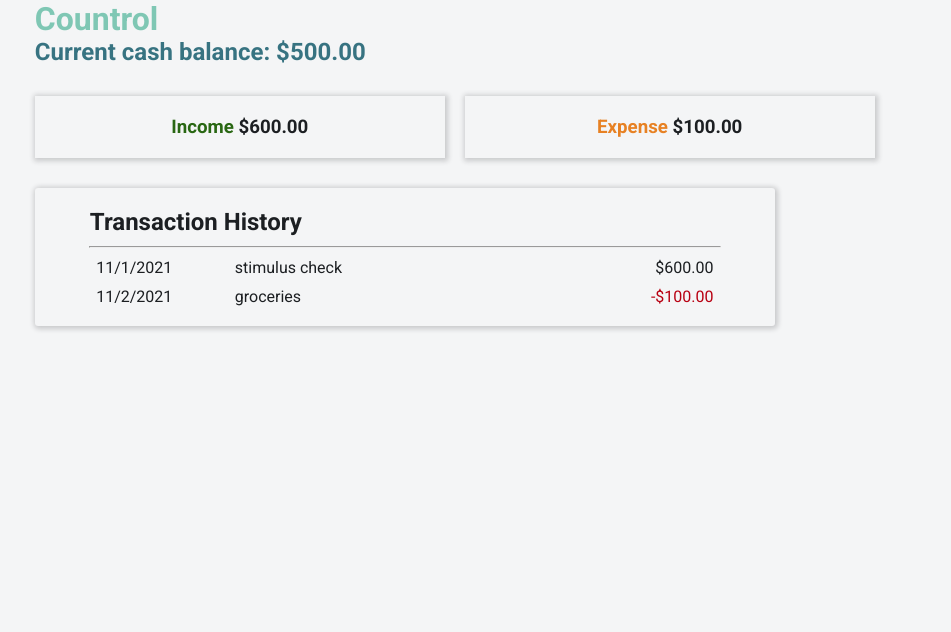
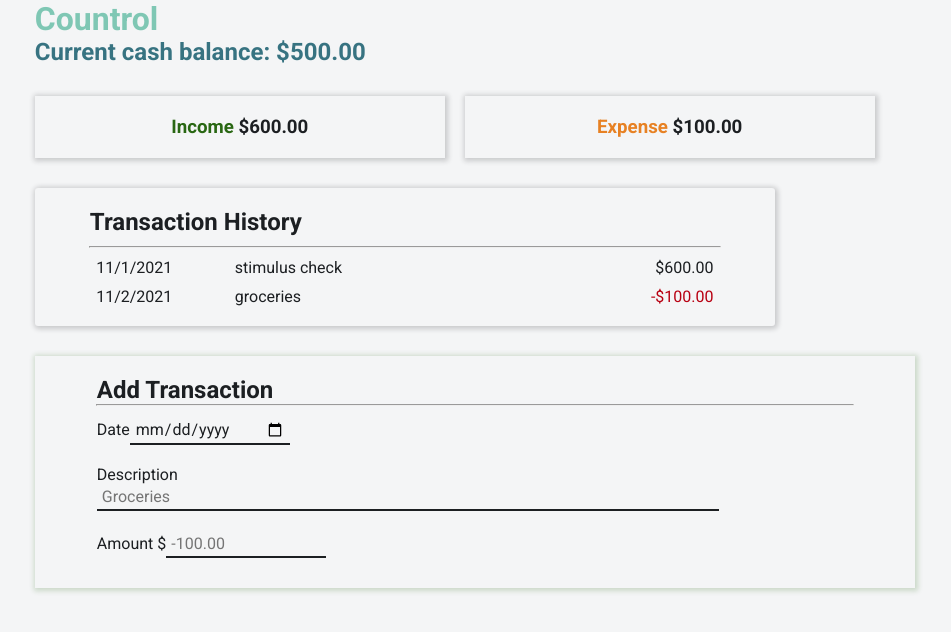
Before and after one commit to Luna5678/expense-tracker, a React (Create React App) app: page / in a window 1280 px wide. Shown: the top 632 px of the page, without its empty margins (81-1032 px from the left). Built offline with nearby package versions, Linux system fonts and the light colour scheme.

Commit message:
Adds form fields with some styling

```diff
--- a/src/App.js
+++ b/src/App.js
@@ -2,6 +2,7 @@ import Header from './components/Header';
 import Balance from './components/Balance';
 import TransactionContainer from './components/TransactionContainer';
 import IncomeExpenses from './components/IncomeExpenses';
+import AddTransaction from './components/AddTransaction';
 import { GlobalProvider } from './context/GlobalState';
 import './App.scss';
 
@@ -12,6 +13,7 @@ function App() {
       <Balance />
       <IncomeExpenses />
       <TransactionContainer />
+      <AddTransaction />
     </GlobalProvider>
   );
 }
--- a/src/App.scss
+++ b/src/App.scss
@@ -70,3 +70,27 @@ $color-blue: #377381;
 .expense-text {
   color: $color-red;
 }
+
+.add-transaction-form {
+  margin: 0;
+  padding: 20px 20px;
+  box-shadow: 1px 1px 5px 2px rgba($color-green, 0.2);
+}
+
+.form-control {
+  margin: 0;
+  padding: 10px 0;
+}
+
+input {
+  font-family: $font-body;
+  border: none;
+  border-bottom: 2px solid $color-black;
+  font-size: 1rem;
+  padding: 3px 5px;
+}
+
+input[type="date"],
+input[type="number"] {
+  width: 150px;
+}
--- /dev/null
+++ b/src/components/AddTransaction.js
@@ -0,0 +1,27 @@
+const AddTransaction = () => {
+  return (
+    <div className="add-transaction-form">
+      <h2>Add Transaction</h2>
+      <hr />
+      <form>
+        <div className="form-control">
+          <label htmlFor="date">Date</label>
+          <input id="date" name="date" type="date" />
+        </div>
+
+        <div className="form-control">
+          <label htmlFor="text">Description</label>
+          <input id="text" name="text" type="text" placeholder="Groceries" />
+        </div>
+
+        <div className="form-control">
+          <label htmlFor="amount">Amount $</label>
+          <input id="amount" name="amount" type="number" placeholder="-100.00" />
+        </div>
+
+      </form>
+    </div>
+  )
+}
+
+export default AddTransaction;
```
